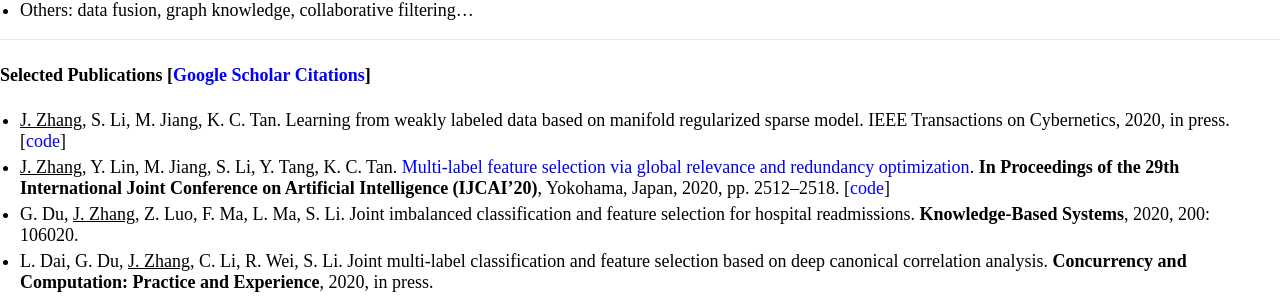
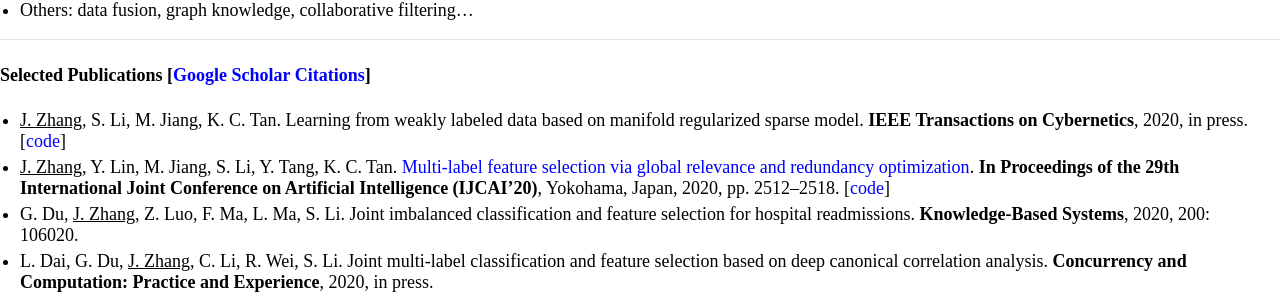
Before and after one commit to jiazhang-ml/jiazhang-ml.github.io, a Jekyll site: the page built from index.md, in a window 1280 px wide. Shown: the part 476-774 px from the top of the page. Built offline with Jekyll 4.4.1, drawn with Linux system fonts in a browser that asks for light colours.

```diff
--- a/index.md
+++ b/index.md
@@ -25,7 +25,7 @@ I am broadly interested in machine learning, data mining, and artificial intelli
 ---
 
 #### Selected Publications [[Google Scholar Citations](https://scholar.google.com/citations?user=yBaTk-gAAAAJ&hl=en)]
-* <u>J. Zhang</u>, S. Li, M. Jiang, K. C. Tan. Learning from weakly labeled data based on manifold regularized sparse model. IEEE Transactions on Cybernetics, 2020, in press. [[code](MSWL-master.zip)]
+* <u>J. Zhang</u>, S. Li, M. Jiang, K. C. Tan. Learning from weakly labeled data based on manifold regularized sparse model. **IEEE Transactions on Cybernetics**, 2020, in press. [[code](MSWL-master.zip)]
 * <u>J. Zhang</u>, Y. Lin, M. Jiang, S. Li, Y. Tang, K. C. Tan. [Multi-label feature selection via global relevance and redundancy optimization](0348.pdf). **In Proceedings of the 29th International Joint Conference on Artificial Intelligence (IJCAI’20)**, Yokohama, Japan, 2020, pp. 2512–2518. [[code](GRRO-master.zip)]
 * G. Du, <u>J. Zhang</u>, Z. Luo, F. Ma, L. Ma, S. Li. Joint imbalanced classification and feature selection for hospital readmissions. **Knowledge-Based Systems**, 2020, 200: 106020.
 * L. Dai, G. Du, <u>J. Zhang</u>, C. Li, R. Wei, S. Li. Joint multi-label classification and feature selection based on deep canonical correlation analysis. **Concurrency and Computation: Practice and Experience**, 2020, in press.
```
